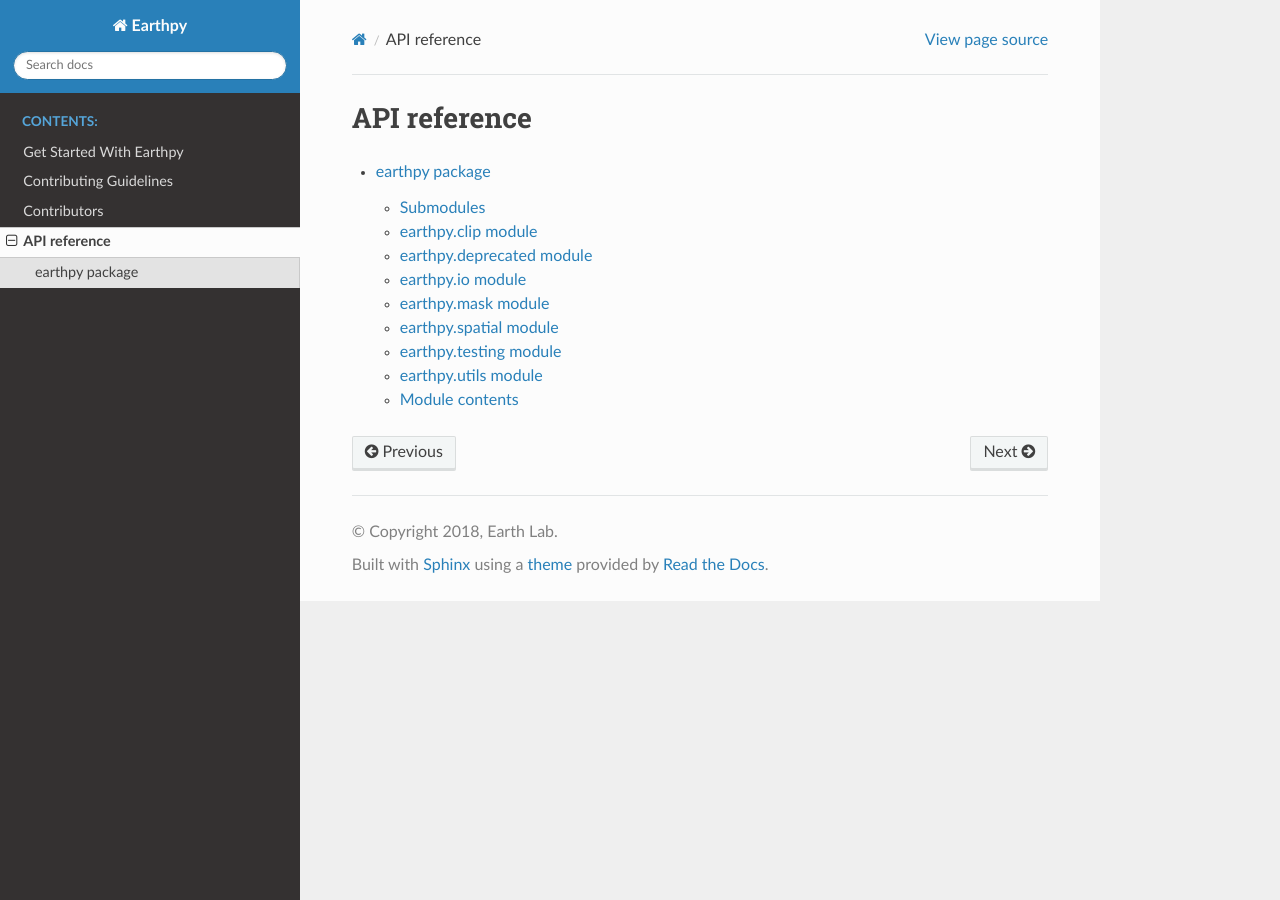
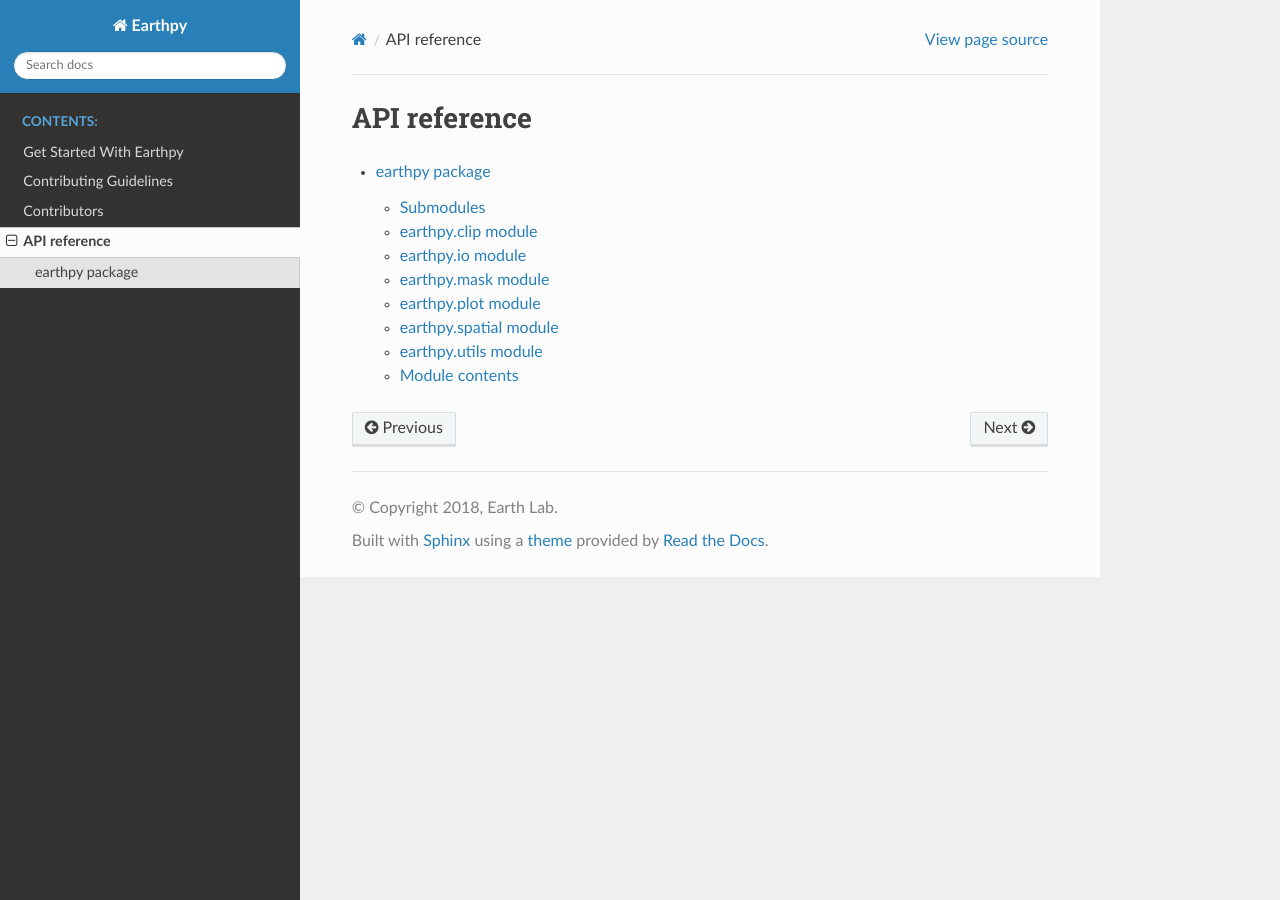
Before and after one commit to earthlab/earthpy, a Sphinx documentation site: the page built from docs/modules.rst, in a window 1280 px wide. Built offline with Sphinx 7.4.7 and the Read the Docs theme 2.0.0, drawn with Linux system fonts in a browser that asks for light colours.

Commit message:
Fix earthpy.rst autodoc module sections

```diff
--- a/docs/earthpy.rst
+++ b/docs/earthpy.rst
@@ -8,14 +8,6 @@ earthpy.clip module
 -------------------
 
 .. automodule:: earthpy.clip
-    :members:
-    :undoc-members:
-    :show-inheritance:
-
-earthpy.deprecated module
--------------------------
-
-.. automodule:: earthpy.deprecated
     :members:
     :undoc-members:
     :show-inheritance:
@@ -36,18 +28,18 @@ earthpy.mask module
     :undoc-members:
     :show-inheritance:
 
+earthpy.plot module
+-------------------
+
+.. automodule:: earthpy.plot
+    :members:
+    :undoc-members:
+    :show-inheritance:
+
 earthpy.spatial module
 ----------------------
 
 .. automodule:: earthpy.spatial
-    :members:
-    :undoc-members:
-    :show-inheritance:
-
-earthpy.testing module
-----------------------
-
-.. automodule:: earthpy.testing
     :members:
     :undoc-members:
     :show-inheritance:
```
